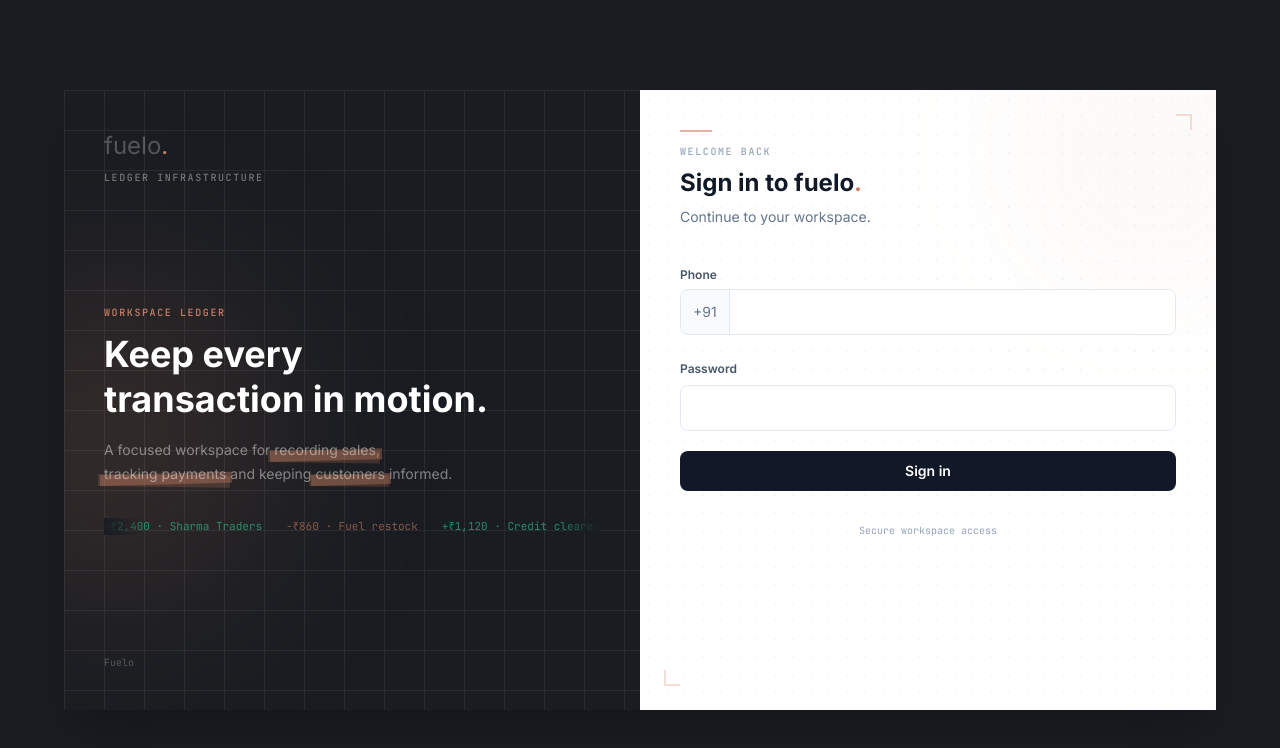
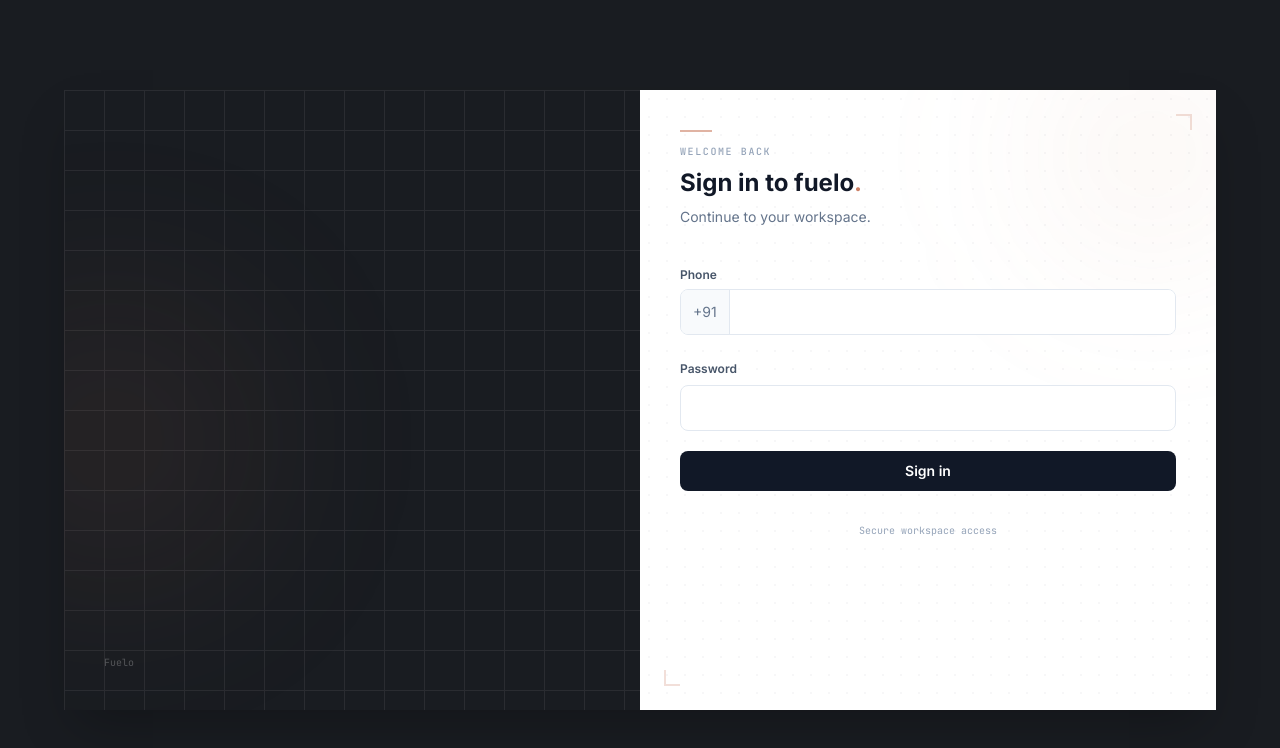
Before and after one commit to meojaswi/Fuelo, a React (Vite) app in the folder frontend/: page /login in a window 1280 px wide. Shown: the top 748 px of the page. Built offline with nearby package versions, Linux system fonts and the light colour scheme; no server answers.

Commit message:
Update the animation

```diff
--- a/frontend/src/index.css
+++ b/frontend/src/index.css
@@ -26,6 +26,49 @@
 button {
   cursor: pointer;
 }
+@keyframes fade-up {
+  from {
+    opacity: 0;
+    transform: translateY(10px);
+  }
+  to {
+    opacity: 1;
+    transform: translateY(0);
+  }
+}
+
+.animate-fade-up {
+  animation: fade-up 0.6s cubic-bezier(0.22, 1, 0.36, 1) both;
+}
+
+@keyframes glow-pulse {
+  0%,
+  100% {
+    opacity: 0.5;
+    transform: scale(1);
+  }
+  50% {
+    opacity: 0.8;
+    transform: scale(1.15);
+  }
+}
+
+.animate-glow-pulse {
+  animation: glow-pulse 6s ease-in-out infinite;
+}
+
+@keyframes marquee {
+  from {
+    transform: translateX(0);
+  }
+  to {
+    transform: translateX(-50%);
+  }
+}
+
+.animate-marquee {
+  animation: marquee 22s linear infinite;
+}
 ::selection {
   background: #cc8066;
   color: #fff;
```
